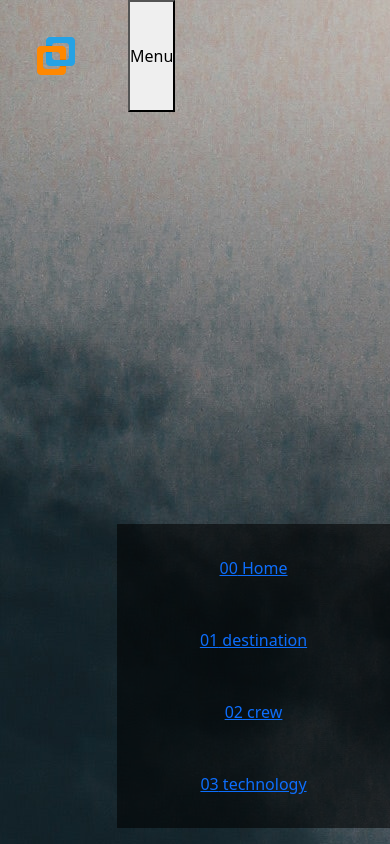
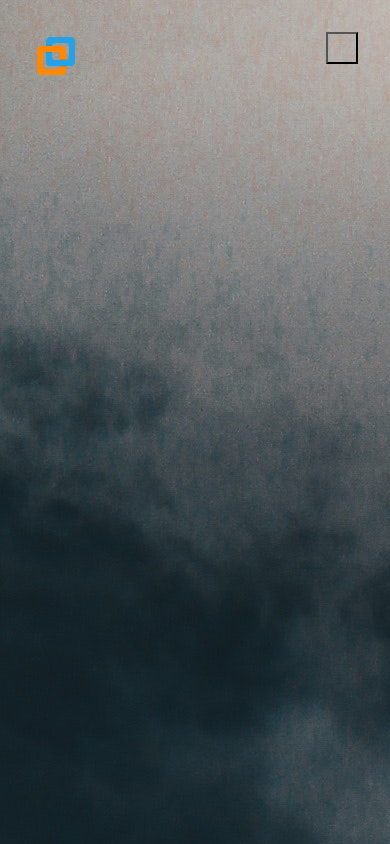
Before and after one commit to emansetto/random-tasks, a website: page responsiveNav/index.html in a window 390 px wide. Drawn offline with Linux system fonts and the light colour scheme.

Commit message:
finishing

```diff
--- a/responsiveNav/index.html
+++ b/responsiveNav/index.html
@@ -13,9 +13,11 @@
         <div>
             <img src="images/logo.png" alt="not available" class="logo">
         </div>
-        <button class="mobile-nav-toggle" aria-controls="primary-navigation"  aria-expanded="false"><span class="sr-only">Menu</span></button>
+        <button class="mobile-nav-toggle" aria-controls="primary-navigation"
+         aria-expanded="false"><span class="visually-hidden">Menu</span></button>
     <nav class="flex">
-        <ul id="primary-navigation" class="primary-navigation flex">
+        <ul id="primary-navigation"
+        data-visible="false" class="primary-navigation flex">
             <li class="active">
                 <a href="index.html">
                     <span aria-hidden="true">00</span>
--- a/responsiveNav/main.js
+++ b/responsiveNav/main.js
@@ -0,0 +1,18 @@
+const primaryNav = document.querySelector('.primary-navigation');
+const navToggle = document.querySelector('.mobile-nav-toggle');
+
+navToggle.addEventListener('click' , ()=>{})
+{
+const visibility = primaryNav.getAttribute('data-visible');
+if(visibility==="true")
+{
+   primaryNav.setAttribute('data-visible', true);
+   navToggle.setAttribute('aria-expanded',true);
+}
+else
+{
+    primaryNav.setAttribute('data-visible', false);
+    navToggle.setAttribute('aria-expanded',false);
+
+}
+}
--- a/responsiveNav/style.css
+++ b/responsiveNav/style.css
@@ -2,6 +2,7 @@ body
 {
     font-size: 16px;
     background-image: url(images/moon.jpg);
+    overflow-x: hidden;
 }
 *
 {
@@ -52,12 +53,16 @@ nav
 {
     --gap: 3em;
     position: fixed;
+    z-index: 1000;
     inset: 0 0 0 30%;
     align-items:start;
     justify-content: start;
     align-self: end;
     flex-direction: column;
     padding: min(30vh, 10rem) 2rem;
+    transform:translateX(100%);
+
+
 }
 
     align-items: center;
@@ -79,9 +84,35 @@ nav
 }
     }
 }
+.primary-navigation[data-visible="true"]
+{
+    transform: translateX(0%);
+}
 
 .primary-navigation a > span [aria-hidden= "true"]
 {
     font-weight: 700;
     margin-inline-end: .75em;
 }
+
+.mobile-nav-toggle
+{
+    display: none;
+    background-color: transparent;
+}
+
+    @media(max-width: 35em) {
+        .mobile-nav-toggle{
+            display: block;
+            position: absolute;
+            z-index: 9999;
+            width: 2rem;
+            background: url(images/hamburger.svg) ;
+            background-repeat: no-repeat;
+            /* border: 0; */
+           aspect-ratio: 1;
+            top: 2rem;
+            right: 2rem;
+        }
+
+    }
```
Also changed, not shown: responsiveNav/images/hamburger.svg (added).
